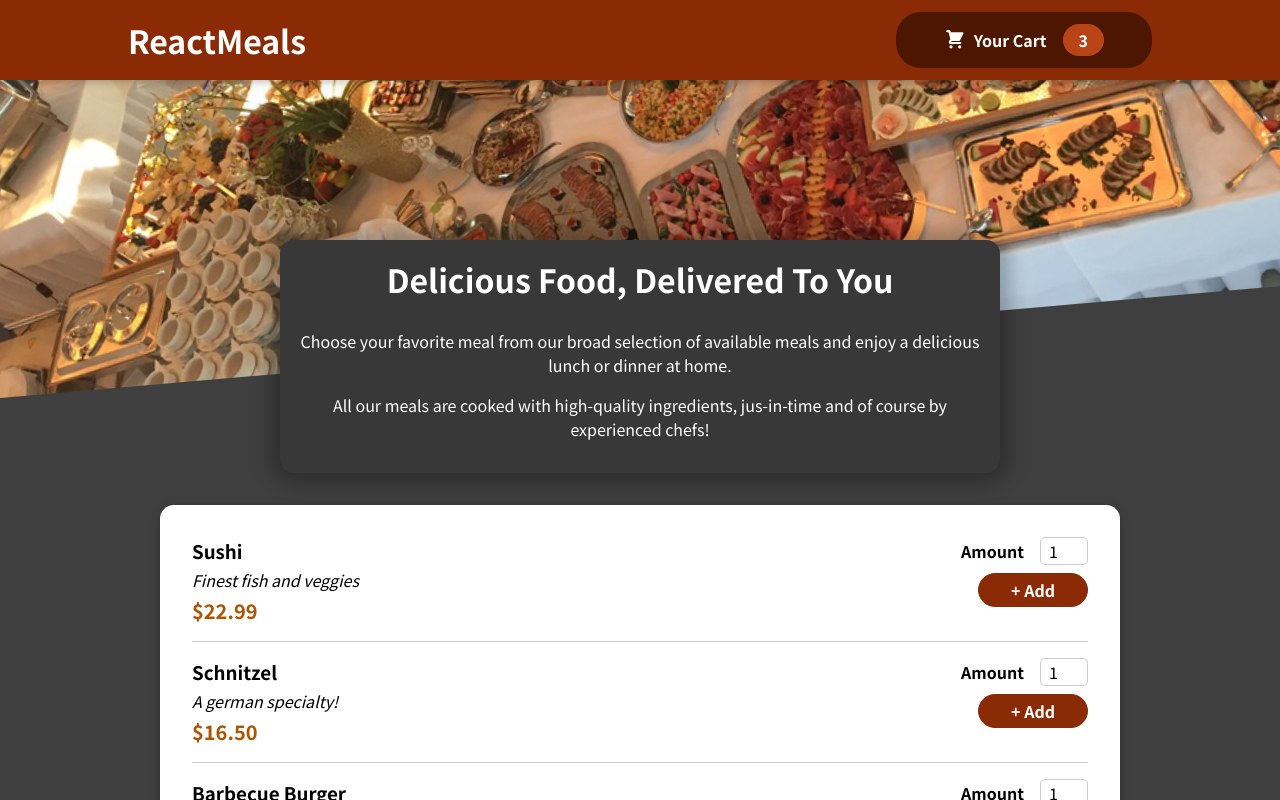
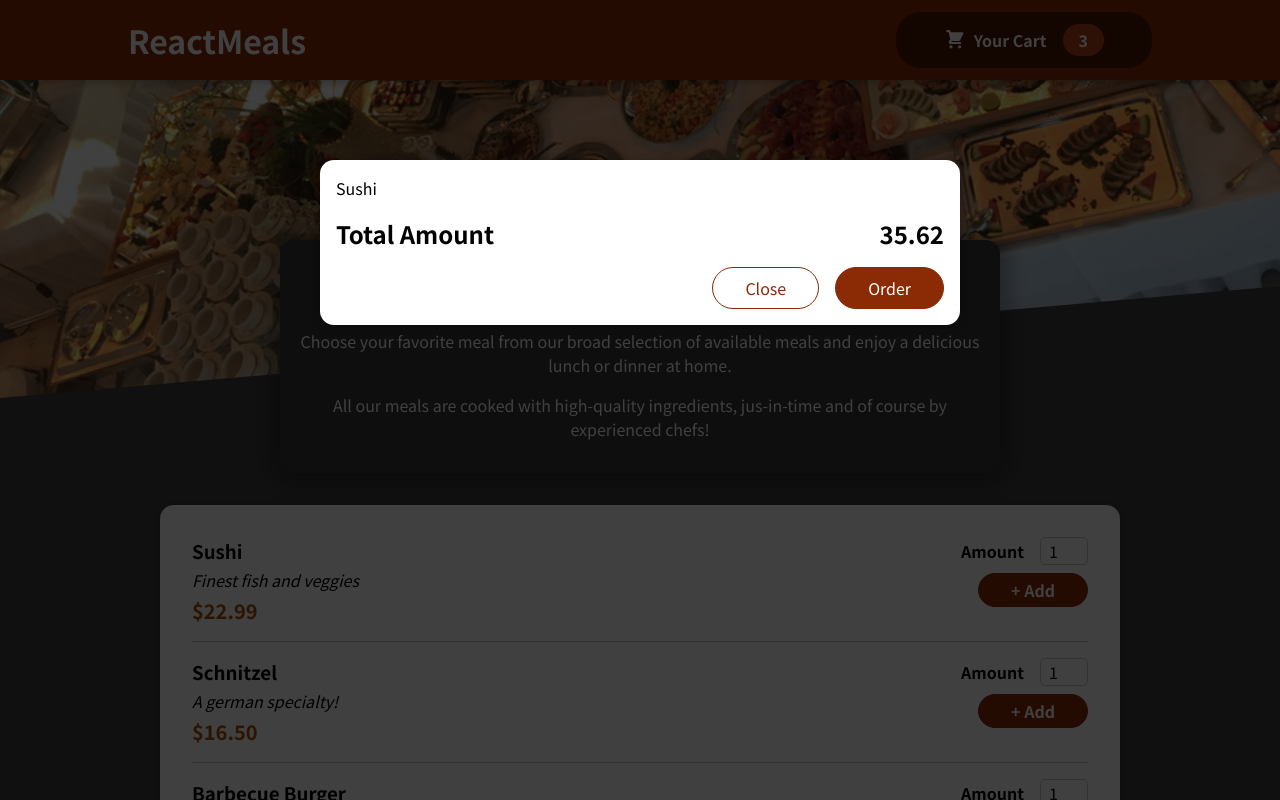
Before and after one commit to andrewrey/react-complete-guideProject6, a React (Create React App) app: page / in a window 1280 px wide. Shown: the top 800 px of the page. Built offline with nearby package versions, Linux system fonts and the light colour scheme.

Commit message:
using modal component with card component using createPortal

```diff
--- a/public/index.html
+++ b/public/index.html
@@ -28,6 +28,7 @@
   </head>
   <body>
     <noscript>You need to enable JavaScript to run this app.</noscript>
+    <div id="overlays"></div>
     <div id="root"></div>
     <!--
       This HTML file is a template.
--- a/src/App.js
+++ b/src/App.js
@@ -1,17 +1,17 @@
 import { Fragment } from "react";
 import Header from "./components/Layout/Header";
 import Meals from "./components/Meals/Meals";
+import Cart from "./components/Cart/Cart";
 
 function App() {
   return (
-    <div>
     <Fragment>
+      <Cart />
       <Header />
       <main>
         <Meals />
       </main>
     </Fragment>
-    </div>
   );
 }
 
--- a/src/components/Cart/Cart.js
+++ b/src/components/Cart/Cart.js
@@ -1,3 +1,4 @@
+import Modal from "../UI/Modal";
 import styles from "./Cart.module.css";
 
 const Cart = () => {
@@ -9,7 +10,7 @@
     </ul>
   );
   return (
-    <div>
+    <Modal>
       {cartItems}
       <div className={styles.total}>
         <span>Total Amount</span>
@@ -19,7 +20,7 @@
         <button className={styles["button--alt"]}>Close</button>
         <button className={styles.button}>Order</button>
       </div>
-    </div>
+    </Modal>
   );
 };
 
--- /dev/null
+++ b/src/components/UI/Modal.js
@@ -0,0 +1,28 @@
+import styles from "./Modal.module.css";
+import { createPortal } from "react-dom";
+
+const Backdrop = () => {
+  return <div className={styles.backdrop}></div>;
+};
+
+const ModalOverlay = ({ children }) => {
+  return (
+    <div className={styles.modal}>
+      <div className={styles.content}>{children}</div>
+    </div>
+  );
+};
+
+const Modal = ({ children }) => {
+  return (
+    <>
+      {createPortal(<Backdrop />, document.querySelector("#overlays"))}
+      {createPortal(
+        <ModalOverlay>{children}</ModalOverlay>,
+        document.querySelector("#overlays")
+      )}
+    </>
+  );
+};
+
+export default Modal;
--- /dev/null
+++ b/src/components/UI/Modal.module.css
@@ -0,0 +1,40 @@
+.backdrop {
+  position: fixed;
+  top: 0;
+  left: 0;
+  width: 100%;
+  height: 100vh;
+  z-index: 20;
+  background-color: rgba(0, 0, 0, 0.75);
+}
+
+.modal {
+  position: fixed;
+  top: 20vh;
+  left: 5%;
+  width: 90%;
+  background-color: white;
+  padding: 1rem;
+  border-radius: 14px;
+  box-shadow: 0 2px 8px rgba(0, 0, 0, 0.25);
+  z-index: 30;
+  animation: slide-down 300ms ease-out forwards;
+}
+
+@media (min-width: 768px) {
+  .modal {
+    width: 40rem;
+    left: calc(50% - 20rem);
+  }
+}
+
+@keyframes slide-down {
+  from {
+    opacity: 0;
+    transform: translateY(-3rem);
+  }
+  to {
+    opacity: 1;
+    transform: translateY(0);
+  }
+}
```
Also changed, not shown: 1 other file (tests, documents, lock files or other folders). Lines whose indentation alone changed are shown as unchanged.
